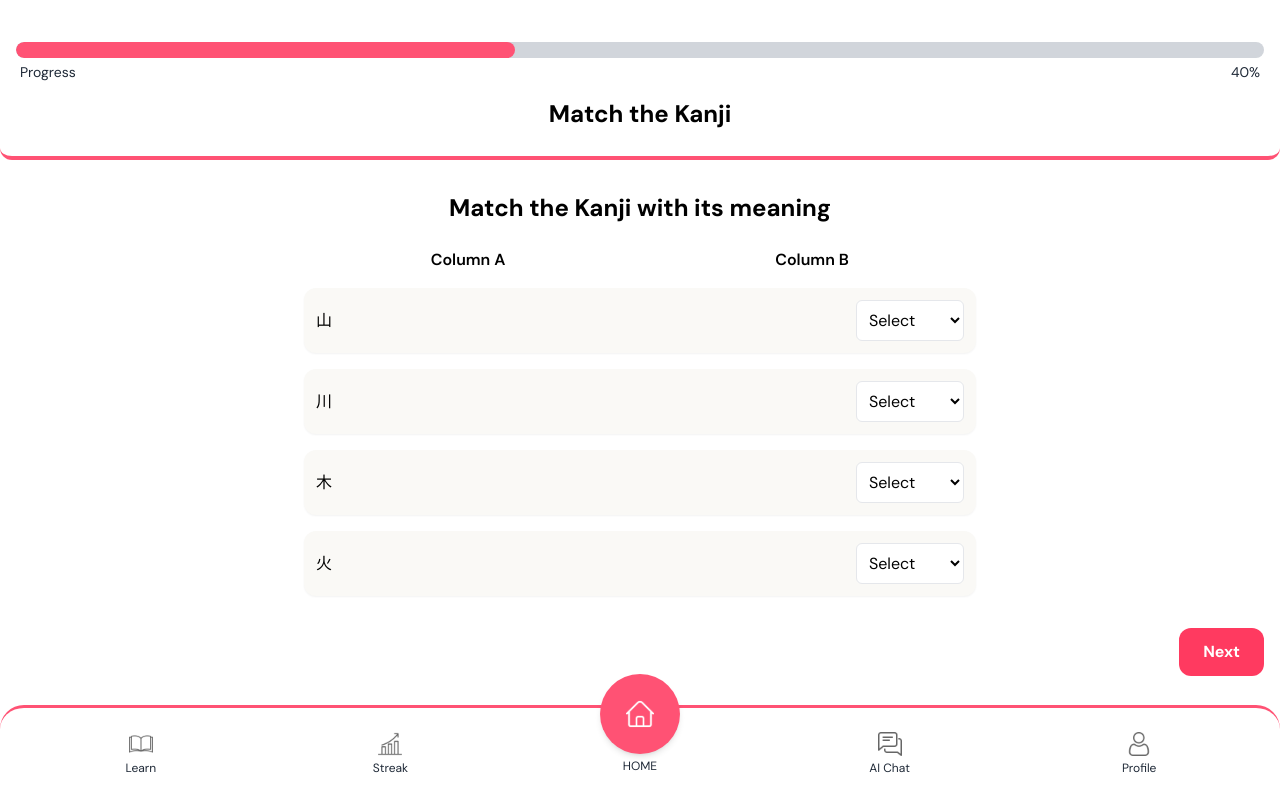
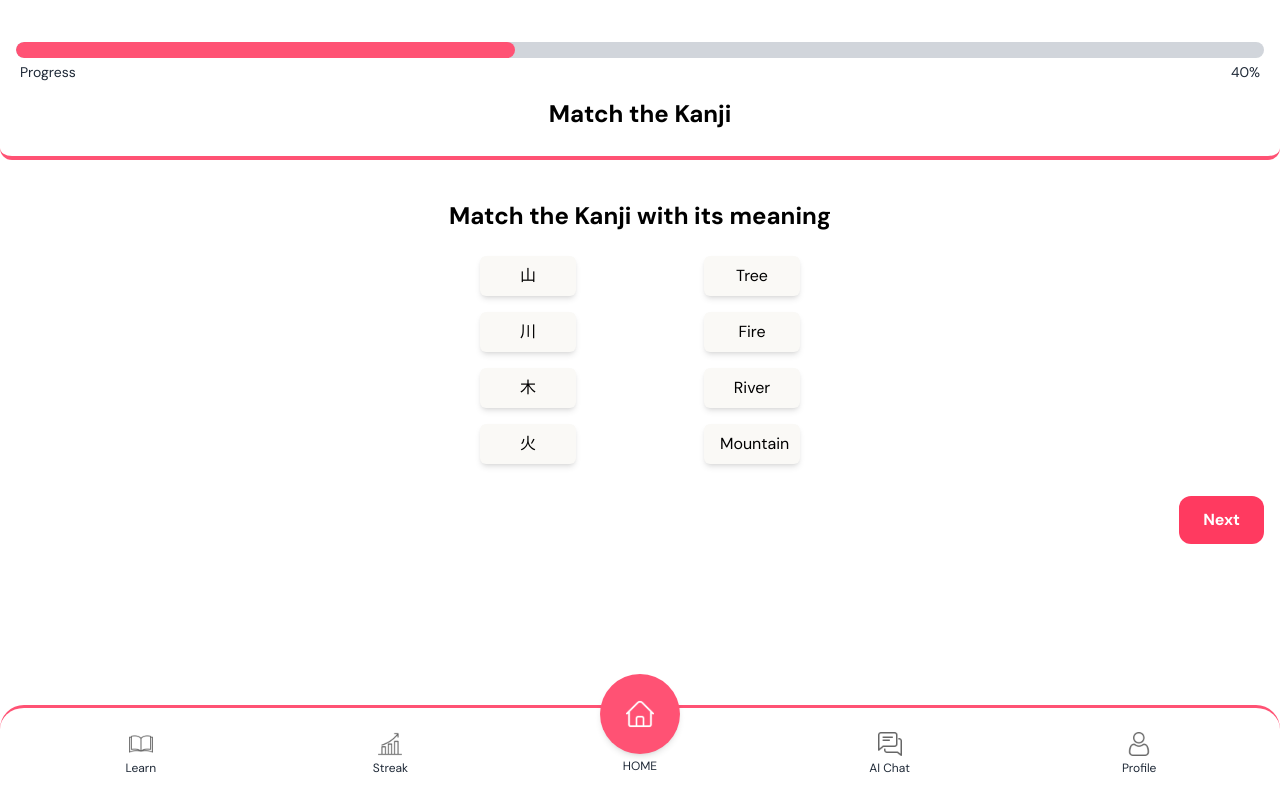
Before and after one commit to kahitoz-infra/kahitoz-japanese-app, a Next.js app: page /Quiz/Match in a window 1280 px wide. Built offline with nearby package versions, Linux system fonts and the light colour scheme.

Commit message:
Matching System Updated

```diff
--- a/app/Quiz/components/MatchColumn.js
+++ b/app/Quiz/components/MatchColumn.js
@@ -1,46 +1,138 @@
 'use client';
 
-import { useState } from 'react';
+import { useRef, useState } from 'react';
 
 export default function MatchColumn({ question = "", leftItems = [], rightItems = [], name = "match" }) {
+  const [selectedLeft, setSelectedLeft] = useState(null);
   const [matches, setMatches] = useState({});
+  const containerRef = useRef(null);
+  const boxRefs = useRef({}); // Holds refs for left and right items
 
-  const handleChange = (leftItem, rightItem) => {
+  const handleLeftClick = (item) => {
+    if (matches[item]) {
+      // Already matched → unmatch and select again
+      setMatches((prev) => {
+        const updated = { ...prev };
+        delete updated[item];
+        return updated;
+      });
+      setSelectedLeft(item);
+    } else {
+      setSelectedLeft(item);
+    }
+  };
+
+  const handleRightClick = (item) => {
+    // Check if this right item is already matched
+    const matchedLeft = Object.entries(matches).find(([_, right]) => right === item)?.[0];
+
+    if (matchedLeft) {
+      // Unmatch it
+      setMatches((prev) => {
+        const updated = { ...prev };
+        delete updated[matchedLeft];
+        return updated;
+      });
+      return;
+    }
+
+    if (!selectedLeft) return;
+
+    // Match selected left with this right
     setMatches((prev) => ({
       ...prev,
-      [leftItem]: rightItem,
+      [selectedLeft]: item,
     }));
+    setSelectedLeft(null);
   };
 
+  const getCenter = (id) => {
+    const el = boxRefs.current[id];
+    if (!el || !containerRef.current) return null;
+
+    const rect = el.getBoundingClientRect();
+    const containerRect = containerRef.current.getBoundingClientRect();
+
+    return {
+      x: rect.left + rect.width / 2 - containerRect.left,
+      y: rect.top + rect.height / 2 - containerRect.top,
+    };
+  };
+
+  const matchedLines = Object.entries(matches).map(([left, right]) => {
+    const leftPos = getCenter(`left-${left}`);
+    const rightPos = getCenter(`right-${right}`);
+
+    if (!leftPos || !rightPos) return null;
+
+    return (
+      <line
+        key={`${left}-${right}`}
+        x1={leftPos.x}
+        y1={leftPos.y}
+        x2={rightPos.x}
+        y2={rightPos.y}
+        stroke="#10b981"
+        strokeWidth="2"
+      />
+    );
+  });
+
   return (
-    <div className="mt-8 flex flex-col items-center px-4">
+    <div className="relative w-full max-w-6xl mx-auto mt-10" ref={containerRef}>
+      {/* SVG lines between matched items */}
+      <svg className="absolute top-0 left-0 w-full h-full pointer-events-none z-0">
+        {matchedLines}
+      </svg>
+
       {/* Question */}
-      <h2 className="text-xl md:text-2xl font-bold text-center mb-6 text-black dark:text-white">
+      <h2 className="text-xl md:text-2xl font-bold text-center mb-6 text-black dark:text-white z-10 relative">
         {question}
       </h2>
 
-      {/* Matching Columns */}
-      <div className="grid grid-cols-2 gap-4 w-full max-w-2xl">
-        <div className="text-center font-semibold text-black dark:text-white">Column A</div>
-        <div className="text-center font-semibold text-black dark:text-white">Column B</div>
+      {/* Column Grid */}
+      <div className="grid grid-cols-2 gap-32 relative z-10">
+        {/* Column A (Numbers) */}
+        <div className="flex flex-col gap-4 items-end">
+          {leftItems.map((item) => (
+            <div
+              key={item}
+              ref={(el) => (boxRefs.current[`left-${item}`] = el)}
+              onClick={() => handleLeftClick(item)}
+              className={`cursor-pointer px-4 py-2 rounded-md w-24 text-center shadow-md transition
+                ${selectedLeft === item
+                  ? 'bg-pink-400 dark:bg-orange-800 text-black dark:text-white'
+                  : matches[item]
+                  ? 'bg-green-500 text-white'
+                  : 'bg-[#faf9f6] dark:bg-[#2F2F2F] text-black dark:text-white'}
+              `}
+            >
+              {item}
+            </div>
+          ))}
+        </div>
 
-        {leftItems.map((leftItem, index) => (
-          <div key={index} className="flex items-center justify-between col-span-2 bg-[#faf9f6] dark:bg-[#2F2F2F] p-3 rounded-xl shadow-sm">
-            <div className="text-black dark:text-white font-medium">{leftItem}</div>
-            <select
-              className="ml-4 p-2 rounded-md bg-white dark:bg-[#2F2F2F] text-black dark:text-white border"
-              value={matches[leftItem] || ''}
-              onChange={(e) => handleChange(leftItem, e.target.value)}
-            >
-              <option value="">Select</option>
-              {rightItems.map((right, idx) => (
-                <option key={idx} value={right}>
-                  {right}
-                </option>
-              ))}
-            </select>
-          </div>
-        ))}
+        {/* Column B (Alphabets) */}
+        <div className="flex flex-col gap-4 items-start">
+          {rightItems.map((item) => {
+            const matchedLeft = Object.entries(matches).find(([_, right]) => right === item)?.[0];
+
+            return (
+              <div
+                key={item}
+                ref={(el) => (boxRefs.current[`right-${item}`] = el)}
+                onClick={() => handleRightClick(item)}
+                className={`cursor-pointer px-4 py-2 rounded-md w-24 text-center shadow-md transition
+                  ${matchedLeft
+                    ? 'bg-green-500 text-white'
+                    : 'bg-[#faf9f6] dark:bg-[#2F2F2F] text-black dark:text-white'}
+                `}
+              >
+                {item}
+              </div>
+            );
+          })}
+        </div>
       </div>
     </div>
   );
```
